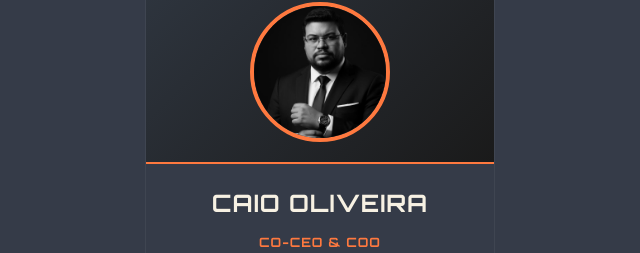
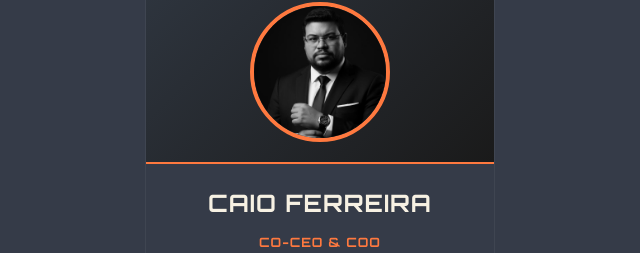
Before and after one commit to eydgames/Website, a plain HTML site: page index.html in a window 1280 px wide. Shown: the part 2248-2501 px from the top of the page, 320-960 px from the left. Drawn offline with Linux system fonts and the light colour scheme.

Commit message:
Update from https://github.com/eydgames/website-dev/commit/36ef499d669636dbcfb7d2d7d02eef2867cbe693

```diff
--- a/index.html
+++ b/index.html
@@ -98,7 +98,7 @@ High-impact technical solutions for Studios and Independent
                         >
                     </div>
                 </div>
-            </div>--> <div class="founder-card"> <div class="founder-header"> <img src="/img/caio-photo.jpeg" alt="Caio Oliveira" class="founder-img" onerror="this.style.backgroundColor='#444'"> </div> <div class="founder-body"> <h3 class="founder-name">Caio Oliveira</h3> <span class="founder-role">Co-CEO & COO</span> <p class="founder-bio">
+            </div>--> <div class="founder-card"> <div class="founder-header"> <img src="/img/caio-photo.jpeg" alt="Caio Ferreira" class="founder-img" onerror="this.style.backgroundColor='#444'"> </div> <div class="founder-body"> <h3 class="founder-name">Caio Ferreira</h3> <span class="founder-role">Co-CEO & COO</span> <p class="founder-bio">
 Caio is the Co-CEO and COO of EYD Games, orchestrating
                         creative operations and asset production. With a
                         background in IT Management and Game Development, he
```
